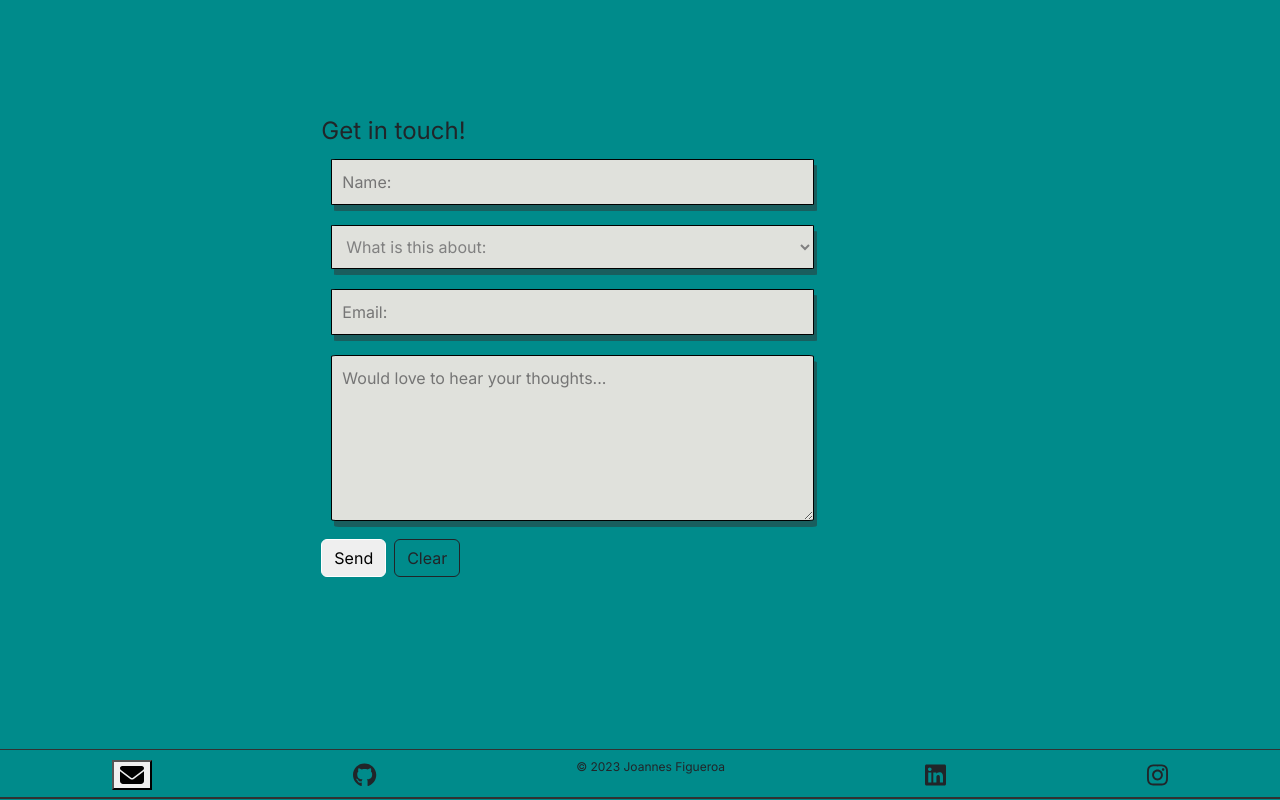
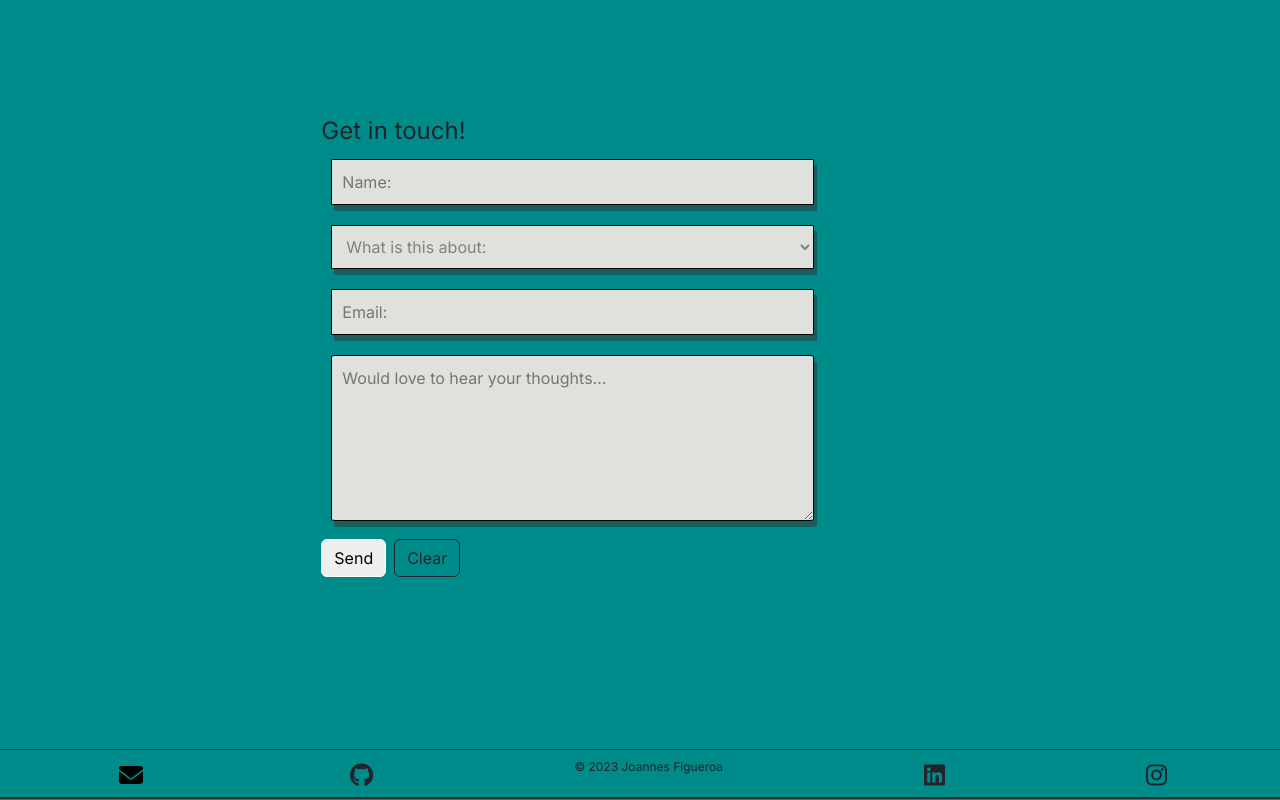
Before and after one commit to JoHeyJo/JoHeyJo-portfolio-website-3.0, a Next.js app: page / in a window 1280 px wide. Shown: the part 2051-2851 px from the top of the page. Built offline with nearby package versions, Linux system fonts and the light colour scheme; no server answers.

Commit message:
done styling email icon

```diff
--- a/src/components/client/PopText.tsx
+++ b/src/components/client/PopText.tsx
@@ -30,6 +30,7 @@
       placement="right"
       delay={{ show: 250, hide: 400 }}
       overlay={renderTooltip}
+      // style={{color:"red"}}
     >
       <button id="Footer-copy-email" onClick={handleCopy}>
         <FontAwesomeIcon size="xl" icon={faEnvelope} />
--- a/src/styles/Footer.css
+++ b/src/styles/Footer.css
@@ -31,8 +31,13 @@
   color: grey;
 }
 
+#Footer-copy-email {
+  background: darkcyan;
+  border: none;
+}
+
 #Footer-copy-email:hover {
-  color: grey;
+  background: grey;
 }
 
 #Footer-copyright {
```
Also changed, not shown: src/components/client/Tooltip.tsx (deleted, +0 -21 lines).
